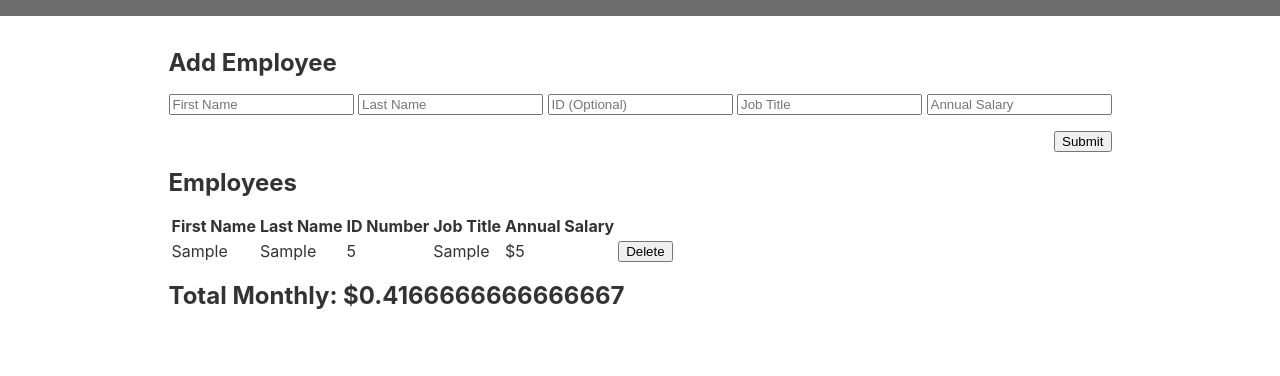
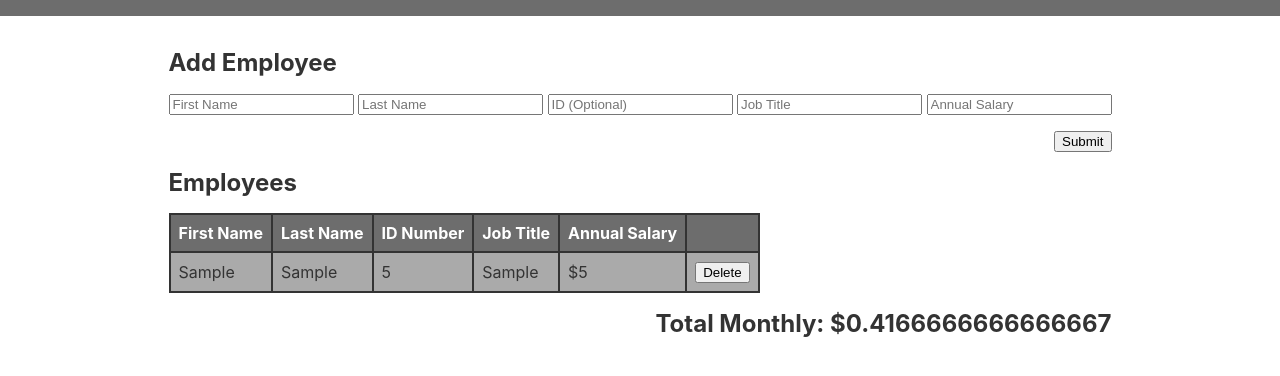
Before and after one commit to Davey-M/weekend-jquery-salary-calculator, a plain HTML site: page index.html in a window 1280 px wide. Both pictures are taken after typing "Sample", "Sample", "5", "Sample", "5" into the empty fields and a click on the input "Submit". Shown: the part 98-474 px from the top of the page. Drawn offline with Linux system fonts and the light colour scheme.

Commit message:
Added table styling

```diff
--- a/index.html
+++ b/index.html
@@ -15,7 +15,7 @@
 </head>
 <body>
 
-    <header class="page-header" >
+    <header class="pageHeader" >
         <h1>Salary Calculator</h1>
     </header>
 
@@ -43,7 +43,7 @@
         <div class="tableContainer">
             <h1 class="smallerHeader">Employees</h1>
 
-            <table>
+            <table class="employeeTable" >
                 <thead>
                     <tr>
                         <th>First Name</th>
@@ -70,7 +70,7 @@
         </div>
 
         <div id="totalMonthlySalaryHolder">
-            <h1 class="smallerHeader" >Total Monthly: $<span id="totalMonthlySalary">0</span></h1>
+            <h1 class="smallerHeader totalMonthly">Total Monthly: $<span id="totalMonthlySalary">0</span></h1>
         </div>
 
     </main>
--- a/scripts/client.js
+++ b/scripts/client.js
@@ -11,6 +11,7 @@ function main() {
 let totalMonthlySalary = 0;
 let employeeIDs = [];
 let employees = {};
+let lightRow = true;
 
 class Employee {
 	constructor(firstName, lastName, idNumber, jobTitle, annualSalary) {
@@ -29,18 +30,21 @@ class Employee {
 	}
 
 	appendInfo() {
+        let tableSlotClass = lightRow ? 'darkRow' : 'lightRow';
 		$("#tableBody").append(`
             <tr id="${this.idNumber}">
-                <td>${this.firstName}</td>
-                <td>${this.lastName}</td>
-                <td>${this.idNumber}</td>
-                <td>${this.jobTitle}</td>
-                <td>$${this.annualSalary}</td>
-                <td>
+                <td class="${tableSlotClass}" >${this.firstName}</td>
+                <td class="${tableSlotClass}" >${this.lastName}</td>
+                <td class="${tableSlotClass}" >${this.idNumber}</td>
+                <td class="${tableSlotClass}" >${this.jobTitle}</td>
+                <td class="${tableSlotClass}" >$${this.annualSalary}</td>
+                <td class="${tableSlotClass}" >
                     <button class="deleteButton" row="${this.idNumber}" >Delete</button>
                 </td>
             </tr>
         `);
+
+        lightRow = !lightRow;
 
 		updateMonthlyCosts();
 	}
@@ -60,6 +64,8 @@ function removeRow(id) {
 	totalMonthlySalary -= employee.monthlySalary;
 
 	$(`#${id}`).remove();
+
+    lightRow = !lightRow;
 
 	updateMonthlyCosts();
 }
--- a/styles/styles.css
+++ b/styles/styles.css
@@ -18,13 +18,13 @@ body {
 	font-size: 1.5rem;
 }
 
-.page-header {
+.pageHeader {
 	background-color: var(--header);
 	padding: 1rem;
 	text-align: center;
 }
 
-.page-header h1 {
+.pageHeader h1 {
 	color: var(--white);
 }
 
@@ -39,6 +39,33 @@ main {
 	margin: 1rem 0rem 0rem auto;
 }
 
+.employeeTable {
+	background-color: var(--default);
+}
+
+.employeeTable th {
+	padding: 0.5rem;
+	background-color: var(--header);
+	color: var(--white);
+}
+
+.employeeTable td {
+	padding: 0.5rem;
+}
+
+.lightRow {
+	background-color: var(--light-row);
+}
+
+.darkRow {
+	background-color: var(--dark-row);
+}
+
+.totalMonthly {
+	width: max-content;
+	margin-left: auto;
+}
+
 /* .inputContainer {
 	width: max-content;
 	margin: auto;
```
